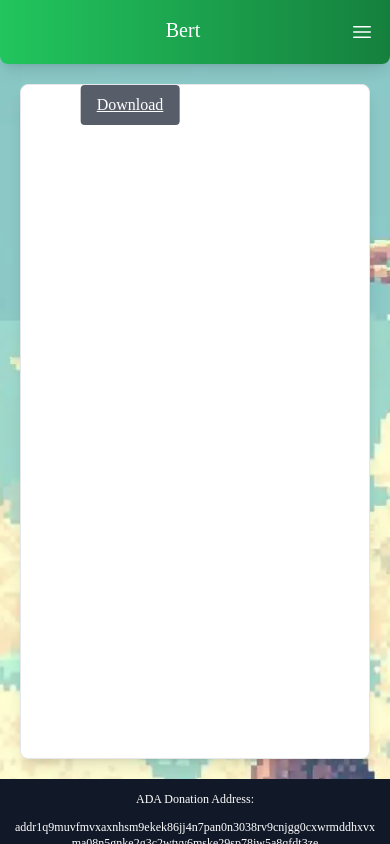
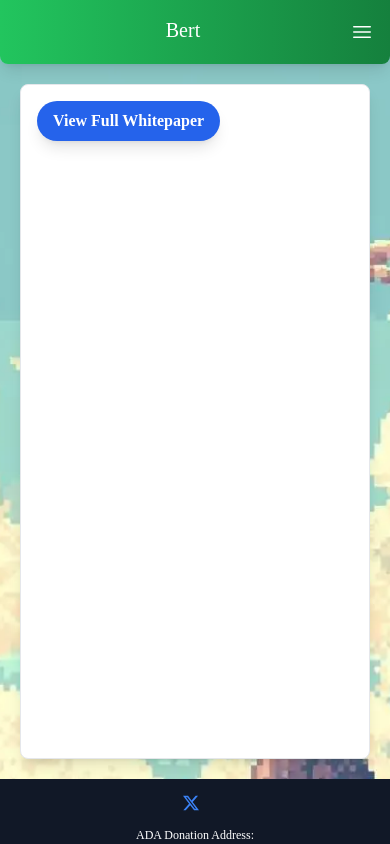
Before and after one commit to Ktabakov/BERT, a Next.js app: page /whitepaper in a window 390 px wide. Built offline with nearby package versions, Linux system fonts and the light colour scheme; what @hyperionbt/helios would draw is missing.

Commit message:
bug fixes, twitter added

```diff
--- a/components/Game.tsx
+++ b/components/Game.tsx
@@ -49,7 +49,7 @@ const FlappyBirdGame: React.FC<FlappyBirdGameProps> = ({
           max-w-xs sm:max-w-sm md:max-w-[360px]
           max-h-xs sm:max-h-sm md:max-h-[640px]
           h-full
-          aspect-[9/14]
+          aspect-[9/13]
           mx-auto
         "
       >
--- a/pages/index.tsx
+++ b/pages/index.tsx
@@ -220,11 +220,10 @@ const Home: NextPage = () => {
           </div>
         </div>
       </main>
-
       {/* Footer */}
       <footer className="footer bg-gray-900 text-white p-2 md:p-4 text-xs md:text-sm flex-shrink-0">
-        <div className="flex flex-col md:flex-row justify-between items-center w-full px-2 md:px-4">
-        {/* Left: Transaction Success Message */}
+        <div className="flex flex-col md:flex-row items-center w-full px-2 md:px-4">
+          {/* Left: Transaction Success Message */}
           <div className="flex-1 text-left pl-2 md:pl-4">
             {tx.txId && walletAPI && (
               <>
@@ -243,8 +242,30 @@ const Home: NextPage = () => {
               </>
             )}
           </div>
+
+          {/* Middle: Twitter (X) Link */}
+          <div className="flex-none mx-auto mt-2 md:mt-0">
+            <a
+              href="https://x.com/CardanoBert" // Replace with your actual Twitter (X) URL
+              target="_blank"
+              rel="noopener noreferrer"
+              className="flex items-center space-x-2"
+              aria-label="Follow us on Twitter"
+            >
+              {/* Using SVG directly for the Twitter (X) icon */}
+              <svg
+                xmlns="http://www.w3.org/2000/svg"
+                className="h-6 w-6 text-blue-500"
+                fill="currentColor"
+                viewBox="0 0 24 24"
+              >
+              <path d="M12.6.75h2.454l-5.36 6.142L16 15.25h-4.937l-3.867-5.07-4.425 5.07H.316l5.733-6.57L0 .75h5.063l3.495 4.633L12.601.75Zm-.86 13.028h1.36L4.323 2.145H2.865z"/>
+              </svg>
+            </a>
+          </div>
+
           {/* Right: Donation Address */}
-          <div className="flex-none text-center md:text-right mt-2 md:mt-0 md:pr-4">
+          <div className="flex-1 text-center md:text-right mt-2 md:mt-0 md:pr-4">
             <p className="mb-1">ADA Donation Address:</p>
             <div className="flex items-center justify-center md:justify-end">
               <p className="break-all mr-2">
--- a/pages/whitepaper.tsx
+++ b/pages/whitepaper.tsx
@@ -119,6 +119,10 @@ const Whitepaper: React.FC = () => {
   const openInstructions = () => {
     setIsInstructionsOpen(true);
   };
+    // Handler to decide which download method to use
+    const handleDownload = () => {
+      window.open('/Whitepaper/Whitepaper.pdf', '_blank');
+    };
 
   return (
     <div className="flex flex-col min-h-screen bg-[url('/logos/backgroundCrypto4Tiny.webp')] bg-cover bg-center"> {/* Add your background image here */}
@@ -169,37 +173,40 @@ const Whitepaper: React.FC = () => {
 
       {/* Main Content */}
       <main className="flex-grow mt-16 p-5"> {/* Added mt-16 to account for fixed navbar height */}
-        <div className="w-full max-w-screen-xl mx-auto flex-grow h-[80vh] bg-white shadow-lg border rounded-lg overflow-hidden">
-        <div className="absolute left-1/3 transform -translate-x-1/2 bg-gray-800 bg-opacity-75 text-white px-4 py-2 rounded">
-        <a href="/Whitepaper/Whitepaper.pdf" download className="underline">
-        Download
-       </a>
-      </div>
+        <div className="relative w-full max-w-screen-xl mx-auto flex-grow h-[80vh] bg-white shadow-lg border rounded-lg overflow-hidden">
+          {/* Iframe displaying the first page of the whitepaper */}
           <iframe
-            src="/Whitepaper/Whitepaper.pdf#zoom=120"
+            src="/Whitepaper/Whitepaper.pdf#page=1&zoom=120"
             width="100%"
-            height="800px"
+            height="100%"
             className="w-full h-full"
             style={{ border: "none" }}
             title="Whitepaper PDF"
           />
+
+           <div className="absolute top-4 left-4 block md:hidden">
+            <button
+              onClick={handleDownload}
+              className="bg-blue-600 hover:bg-blue-700 text-white font-semibold py-2 px-4 rounded-full shadow-lg transition transform hover:scale-105"
+            >
+              View Full Whitepaper
+            </button>
+          </div>
         </div>
       </main>
 
-       {/* Footer (Minimized on Mobile) */}
-      <footer className="footer bg-gray-900 text-white p-1 md:p-3 text-xs md:text-sm">
-        <div className="flex flex-col md:flex-row justify-between items-center w-full px-2 md:px-4">
-          {/* Left Container: Transaction Success Message */}
+        {/* Footer */}
+        <footer className="footer bg-gray-900 text-white p-2 md:p-4 text-xs md:text-sm flex-shrink-0">
+        <div className="flex flex-col md:flex-row items-center w-full px-2 md:px-4">
+          {/* Left: Transaction Success Message */}
           <div className="flex-1 text-left pl-2 md:pl-4">
             {tx.txId && walletAPI && (
               <>
-                <h4 className="font-bold text-green-400">
-                  Transaction Success!
-                </h4>
+                <h4 className="font-bold text-green-400">Transaction Success!</h4>
                 <p>
                   <span className="font-semibold">TxId:</span>&nbsp;
                   <a
-                    href={`${network + "."}cexplorer.io/tx/${tx.txId}`}
+                    href={`https://${network}.cexplorer.io/tx/${tx.txId}`}
                     target="_blank"
                     rel="noopener noreferrer"
                     className="text-blue-400 underline break-all"
@@ -210,12 +217,34 @@ const Whitepaper: React.FC = () => {
               </>
             )}
           </div>
-          {/* Right Container: ADA Donation Address */}
-          <div className="flex-none text-center md:text-right mt-2 md:mt-0 md:pr-4">
+
+          {/* Middle: Twitter (X) Link */}
+          <div className="flex-none mx-auto mt-2 md:mt-0">
+            <a
+              href="https://x.com/CardanoBert" // Replace with your actual Twitter (X) URL
+              target="_blank"
+              rel="noopener noreferrer"
+              className="flex items-center space-x-2"
+              aria-label="Follow us on Twitter"
+            >
+              {/* Using SVG directly for the Twitter (X) icon */}
+              <svg
+                xmlns="http://www.w3.org/2000/svg"
+                className="h-6 w-6 text-blue-500"
+                fill="currentColor"
+                viewBox="0 0 24 24"
+              >
+              <path d="M12.6.75h2.454l-5.36 6.142L16 15.25h-4.937l-3.867-5.07-4.425 5.07H.316l5.733-6.57L0 .75h5.063l3.495 4.633L12.601.75Zm-.86 13.028h1.36L4.323 2.145H2.865z"/>
+              </svg>
+            </a>
+          </div>
+
+          {/* Right: Donation Address */}
+          <div className="flex-1 text-center md:text-right mt-2 md:mt-0 md:pr-4">
             <p className="mb-1">ADA Donation Address:</p>
             <div className="flex items-center justify-center md:justify-end">
-              <p className="break-all mt-2">
-                addr1q9muvfmvxaxnhsm9ekek86jj4n7pan0n3038rv9cnjgg0cxwrmddhxvxma08n5gnke2g3c2wtvy6mske29sp78jw5a8qfdt3ze
+              <p className="break-all mr-2">
+              addr1q9muvfmvxaxnhsm9ekek86jj4n7pan0n3038rv9cnjgg0cxwrmddhxvxma08n5gnke2g3c2wtvy6mske29sp78jw5a8qfdt3ze
               </p>
             </div>
           </div>
```
Also changed, not shown: 2 other files (tests, documents, lock files or other folders).
